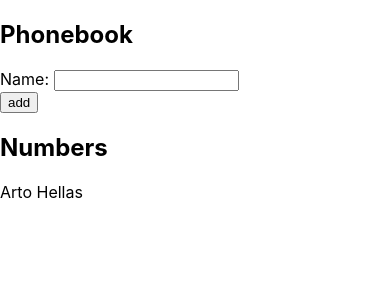
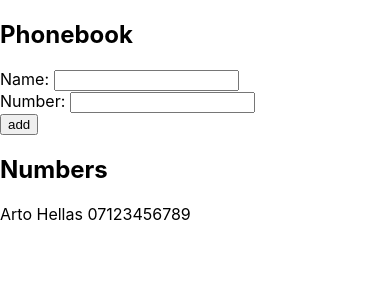
Before and after one commit to OscarSoanes/FSO-Submissions, a React (Create React App) app in the folder part2/phonebook/: page / in a window 390 px wide. Shown: the top 300 px of the page. Built offline with nearby package versions, Linux system fonts and the light colour scheme; the HTML template or start-up script is replaced by a standard one.

Commit message:
Added an ability to set a phone number alongside

```diff
--- a/part2/phonebook/src/App.js
+++ b/part2/phonebook/src/App.js
@@ -2,12 +2,17 @@
 
 const App = () => {
   const [persons, setPersons] = useState([
-    { name: 'Arto Hellas', id: 0 },
+    { name: 'Arto Hellas', id: 0, number: "07123456789" },
   ])
   const [newName, setNewName] = useState('')
+  const [newNumber, setNewNumber] = useState('');
 
   const handleNameChange = (event) => {
     setNewName(event.target.value);
+  }
+
+  const handleNumberChange = (event) => {
+    setNewNumber(event.target.value);
   }
 
   const submitName = (event) => {
@@ -21,10 +26,12 @@
     const personObject = {
       name: newName,
       id: persons.length,
+      number: newNumber
     };
 
     setPersons(persons.concat(personObject));
     setNewName("");
+    setNewNumber("");
   }
 
   return (
@@ -32,7 +39,12 @@
       <h2>Phonebook</h2>
       <form onSubmit={submitName}>
         <div>
-          Name: <input value={newName} onChange={handleNameChange}/>
+          <div>
+            Name: <input value={newName} onChange={handleNameChange}/>
+          </div>
+          <div>
+            Number: <input value={newNumber} onChange={handleNumberChange}/>
+          </div>
         </div>
         <div>
           <button type="submit">add</button>
@@ -40,7 +52,7 @@
       </form>
       <h2>Numbers</h2>
       {persons.map((person) => (
-        <p key={person.id}>{person.name}</p>
+        <p key={person.id}>{person.name} {person.number}</p>
       ))}
     </div>
   )
```
